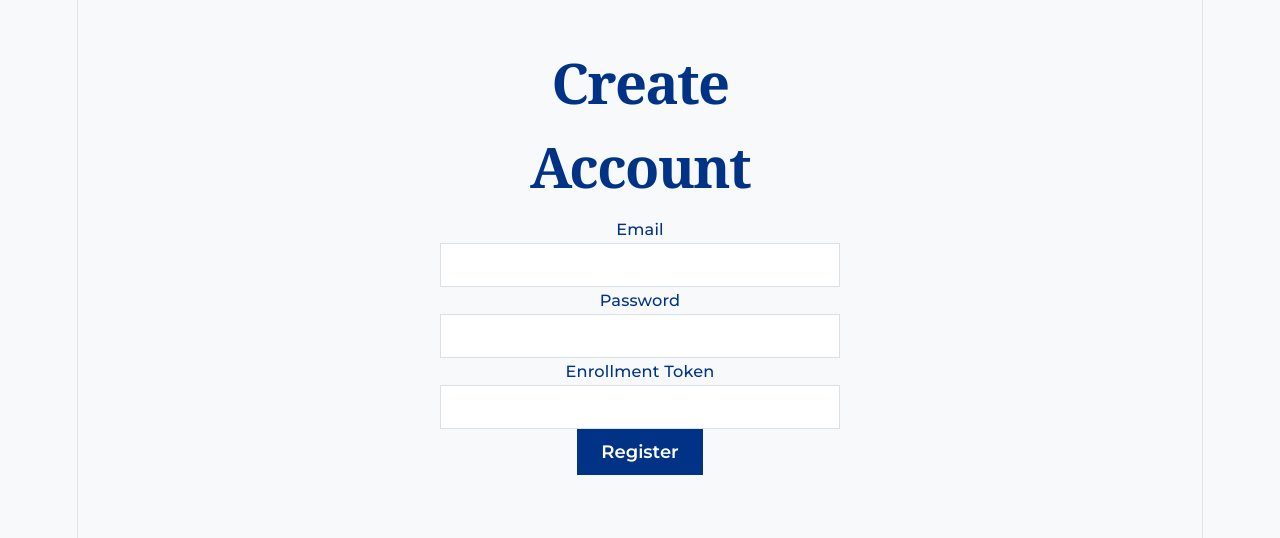
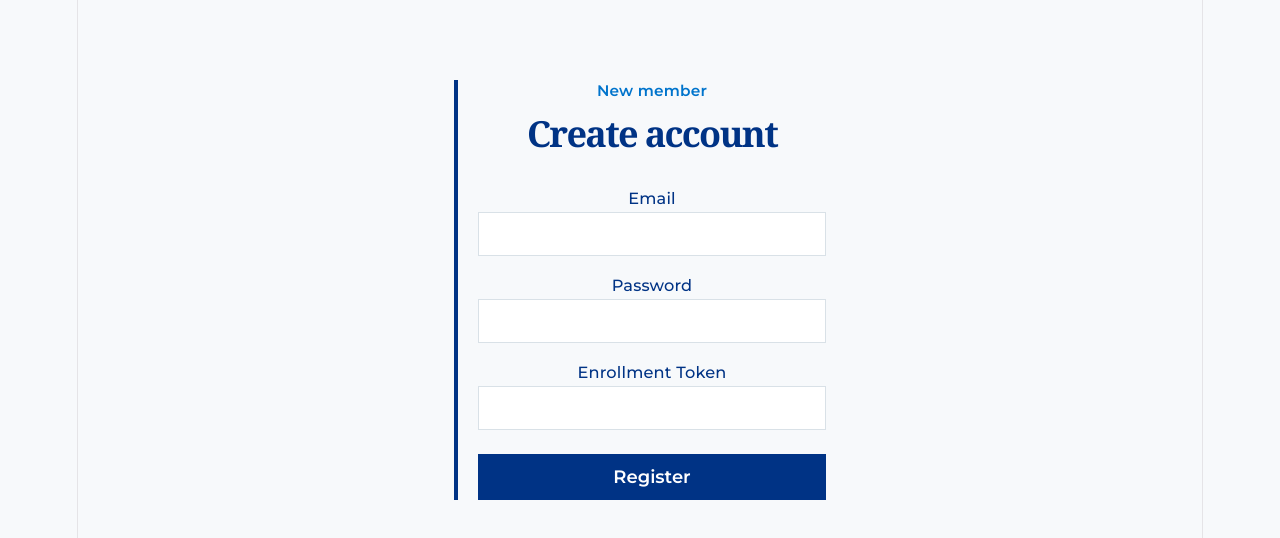
Before and after one commit to hnsgrn07/usana-dashboard, a React (Vite) app: page /register in a window 1280 px wide. Shown: the top 538 px of the page. Built offline with nearby package versions, Linux system fonts and the light colour scheme.

Commit message:
restyle login and registration pages

```diff
--- a/src/pages/Login.jsx
+++ b/src/pages/Login.jsx
@@ -1,5 +1,3 @@
-// Login.jsx
-// Lets an existing user log in and stores their token for future requests
 import { useState } from "react";
 import { useNavigate } from "react-router-dom";
 import apiClient from "../api/client";
@@ -25,10 +23,15 @@ function Login() {
   }
 
   return (
-    <div style={{ maxWidth: "400px", margin: "40px auto" }}>
-      <h1>Log In</h1>
+    <div style={{ maxWidth: "420px", margin: "80px auto", padding: "0 24px" }}>
+      <div style={{ borderLeft: "4px solid var(--color-blue)", paddingLeft: "20px" }}>
+        <p style={{ fontSize: "0.85rem", color: "var(--color-blue)", fontWeight: 600, margin: "0 0 4px 0" }}>
+          Welcome back
+        </p>
+        <h1 style={{ fontSize: "2rem", marginBottom: "24px" }}>Log in</h1>
+
         <form onSubmit={handleSubmit}>
-        <div>
+          <div style={{ marginBottom: "16px" }}>
             <label>Email</label>
             <input
               type="email"
@@ -37,7 +40,7 @@ function Login() {
               required
             />
           </div>
-        <div>
+          <div style={{ marginBottom: "24px" }}>
             <label>Password</label>
             <input
               type="password"
@@ -46,9 +49,14 @@ function Login() {
               required
             />
           </div>
-        {error && <p style={{ color: "red" }}>{error}</p>}
-        <button type="submit">Log In</button>
+          {error && (
+            <p style={{ color: "var(--color-error)", fontSize: "0.9rem", marginBottom: "16px" }}>
+              {error}
+            </p>
+          )}
+          <button type="submit" style={{ width: "100%" }}>Log In</button>
         </form>
+      </div>
     </div>
   );
 }
--- a/src/pages/Register.jsx
+++ b/src/pages/Register.jsx
@@ -1,5 +1,3 @@
-// Register.jsx
-// Lets someone create an account using an enrollment token (normally from a QR code)
 import { useState } from "react";
 import { useNavigate, useSearchParams } from "react-router-dom";
 import apiClient from "../api/client";
@@ -12,8 +10,6 @@ function Register() {
   const [error, setError] = useState("");
   const navigate = useNavigate();
 
-
-  // Runs when the form is submitted
   async function handleSubmit(e) {
     e.preventDefault();
     setError("");
@@ -24,20 +20,22 @@ function Register() {
         password: password,
         enrollment_token: enrollmentToken,
       });
-
-      // Registration succeeded, send them to the login page
       navigate("/login");
     } catch (err) {
-      // Show whatever error message the backend sent back
       setError(err.response?.data?.detail || "Something went wrong");
     }
   }
 
   return (
-    <div style={{ maxWidth: "400px", margin: "40px auto" }}>
-      <h1>Create Account</h1>
+    <div style={{ maxWidth: "420px", margin: "80px auto", padding: "0 24px" }}>
+      <div style={{ borderLeft: "4px solid var(--color-navy)", paddingLeft: "20px" }}>
+        <p style={{ fontSize: "0.85rem", color: "var(--color-blue)", fontWeight: 600, margin: "0 0 4px 0" }}>
+          New member
+        </p>
+        <h1 style={{ fontSize: "2rem", marginBottom: "24px" }}>Create account</h1>
+
         <form onSubmit={handleSubmit}>
-        <div>
+          <div style={{ marginBottom: "16px" }}>
             <label>Email</label>
             <input
               type="email"
@@ -46,7 +44,7 @@ function Register() {
               required
             />
           </div>
-        <div>
+          <div style={{ marginBottom: "16px" }}>
             <label>Password</label>
             <input
               type="password"
@@ -55,7 +53,7 @@ function Register() {
               required
             />
           </div>
-        <div>
+          <div style={{ marginBottom: "24px" }}>
             <label>Enrollment Token</label>
             <input
               type="text"
@@ -64,9 +62,14 @@ function Register() {
               required
             />
           </div>
-        {error && <p style={{ color: "red" }}>{error}</p>}
-        <button type="submit">Register</button>
+          {error && (
+            <p style={{ color: "var(--color-error)", fontSize: "0.9rem", marginBottom: "16px" }}>
+              {error}
+            </p>
+          )}
+          <button type="submit" style={{ width: "100%" }}>Register</button>
         </form>
+      </div>
     </div>
   );
 }
```
Lines whose indentation alone changed are shown as unchanged.
